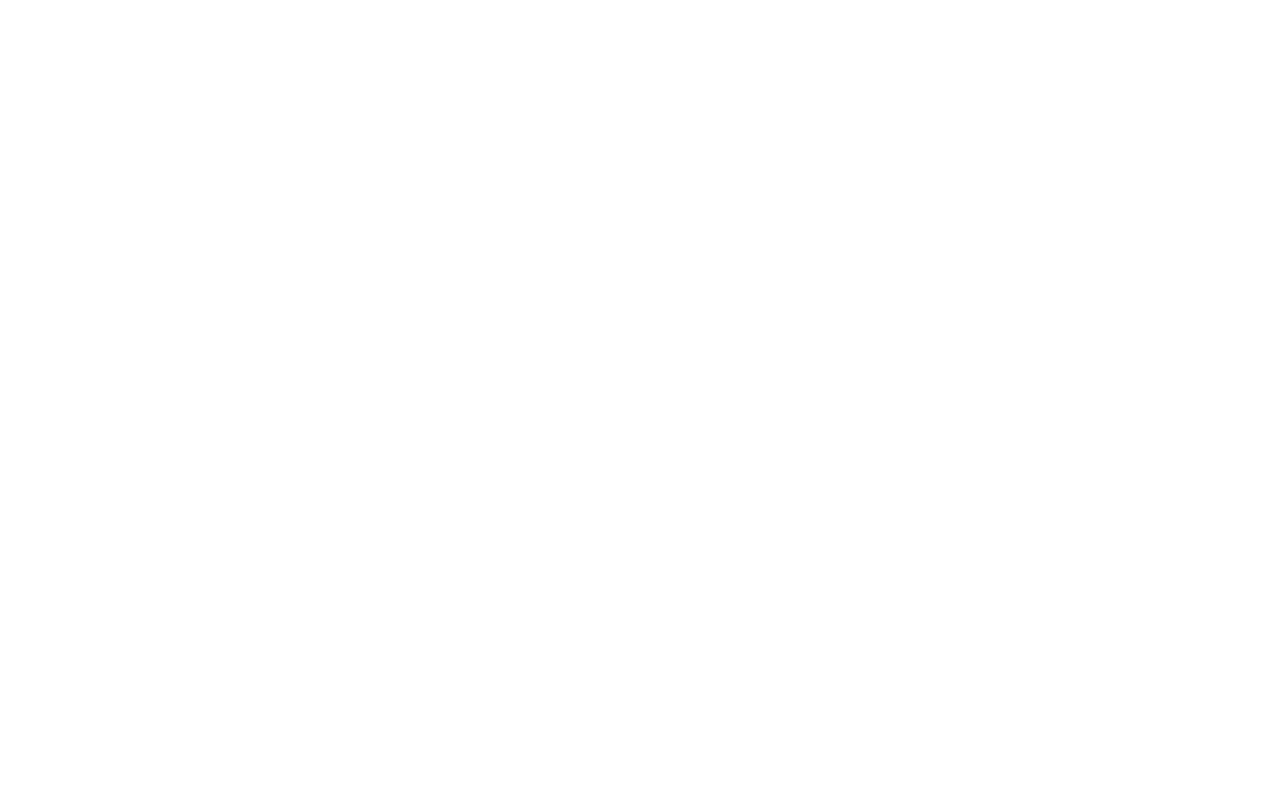
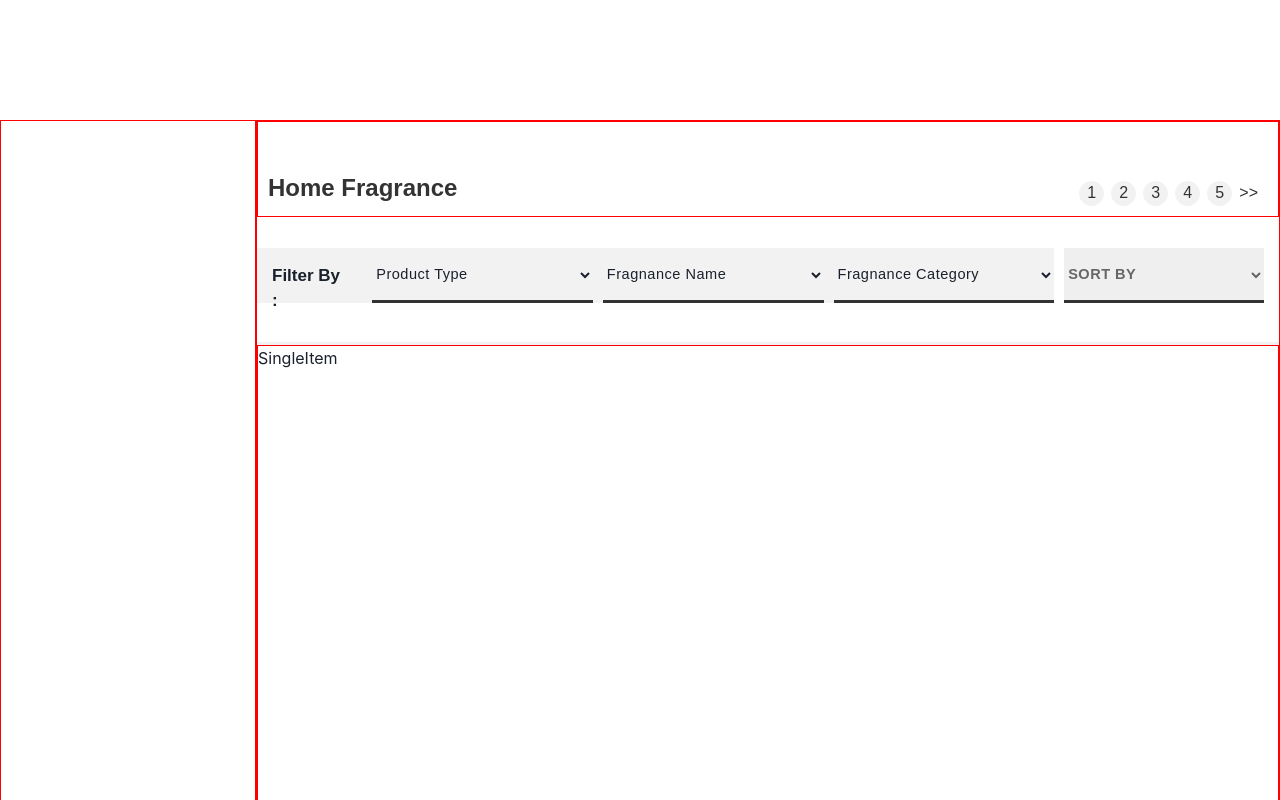
Before and after one commit to Krishukr12/rainy-scissors-3404_Bathbodyworks.com, a React (Create React App) app in the folder Bath_Body/: page / in a window 1280 px wide. Shown: the top 800 px of the page. Built offline with nearby package versions, Linux system fonts and the light colour scheme.

Commit message:
sorting div added

```diff
--- a/Bath_Body/src/App.js
+++ b/Bath_Body/src/App.js
@@ -1,10 +1,8 @@
-
-
-
+import { HomeFragnance } from "./Pages/Home Fragnance/HomeFragnance";
 function App() {
   return (
     <div>
-
+      <HomeFragnance />
     </div>
   );
 }
--- /dev/null
+++ b/Bath_Body/src/Components/krishan/SingleItem.jsx
@@ -0,0 +1,5 @@
+import React from "react";
+
+export const SingleItem = () => {
+  return <div>SingleItem</div>;
+};
--- a/Bath_Body/src/Pages/Home Fragnance/HomeFragnance.jsx
+++ b/Bath_Body/src/Pages/Home Fragnance/HomeFragnance.jsx
@@ -1,6 +1,7 @@
 import React from "react";
 import classes from "./HomeFragnance.module.css";
 import ReactPaginate from "react-paginate";
+import { SingleItem } from "../../Components/krishan/SingleItem";
 export const HomeFragnance = () => {
   return (
     <div className={classes.mainContainer}>
@@ -17,8 +18,26 @@
           />
         </div>
         <div className={classes.filter_sort_contaier}>
-          <div className={classes.filter_div}></div>
-          <div className={classes.sort_div}></div>
+          <div className={classes.filter_div}>
+            <h1 className={classes.filter_h1}>Filter By :</h1>
+            <select className={classes.filter_select}>
+              <option>Product Type</option>
+            </select>
+            <select className={classes.filter_select}>
+              <option>Fragnance Name</option>
+            </select>
+            <select className={classes.filter_select}>
+              <option>Fragnance Category</option>
+            </select>
+          </div>
+          <div className={classes.sort_div}>
+            <select className={classes.sort_select}>
+              <option>SORT BY</option>
+            </select>
+          </div>
+        </div>
+        <div className={classes.product_container}>
+          <SingleItem />
         </div>
       </div>
     </div>
--- a/Bath_Body/src/Pages/Home Fragnance/HomeFragnance.module.css
+++ b/Bath_Body/src/Pages/Home Fragnance/HomeFragnance.module.css
@@ -12,13 +12,13 @@
   width: 20%;
 }
 .right_side_bar {
-  /* border: 1px solid red; */
+  border: 1px solid red;
   height: 100rem;
   width: 80%;
 }
 .home_frangnace_div {
   border-bottom: 1px solid black;
-  /* border: 1px solid red; */
+  border: 1px solid red;
   height: 6rem;
   width: 100%;
   font-family: TradeGothicLTW05-BoldNo\.2, Arial, sans-serif;
@@ -33,6 +33,7 @@
   position: absolute;
   bottom: 0.625rem;
   left: 0.625rem;
+  /* border: 1px solid red; */
 }
 /* Pagination Css ----------------------------------------------------*/
 .pagination {
@@ -61,17 +62,51 @@
   width: 100%;
   display: flex;
   margin: auto;
+  font-family: Trade Gothic W01 Bold_2, Arial, sans-serif;
 }
-.filter_div{
-  border: 1px solid red;
-  height: 65px;
-  width: 80%;
- margin-top: 3%;
- background-color: #F2F2F2;
+.filter_div {
+  /* border: 1px solid red; */
+  height: 55px;
+  width: 78%;
+  margin-top: 3%;
+  background-color: #f2f2f2;
+  display: flex;
+  gap: 10px;
 }
-.sort_div{
-  height: 65px;
+.sort_div {
+  height: 55px;
   width: 20%;
-  border: 1px solid red;
+  /* border: 1px solid red; */
   margin-top: 3%;
 }
+.filter_h1 {
+  font-size: 17px;
+  font-weight: bold;
+  padding: 15px;
+}
+.filter_select {
+  width: 230px;
+  font-size: 0.9099rem;
+  font-weight: 400;
+  border-bottom: 3px solid #333;
+  background-color: #f2f2f2;
+  letter-spacing: 0.5px;
+  outline: none;
+}
+.sort_select {
+  font-size: 0.9099rem;
+  font-weight: 550;
+  border-bottom: 3px solid #333;
+  height: 55px;
+  letter-spacing: 0.5px;
+  margin-left: 10px;
+  width: 200px;
+  color: #666;
+  outline: none;
+}
+/* .........product_container */
+.product_container {
+  border: 1px solid red;
+  height: 500px;
+  width: 100%;
+}
```
